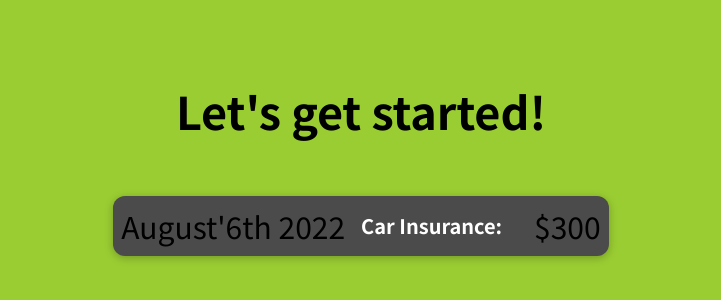
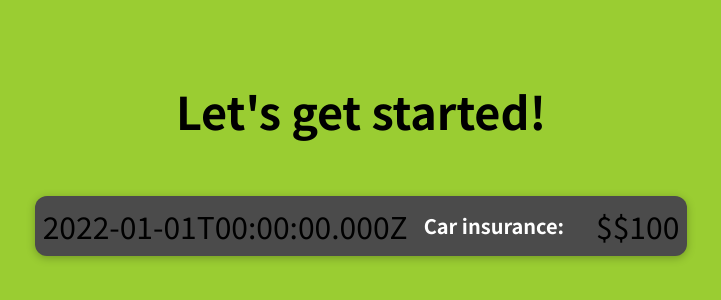
Before and after one commit to philsmirnoff/tutorial, a React (Create React App) app in the folder udemy/01-starting-setup/: page / in a window 1280 px wide. Shown: the part 244-544 px from the top of the page, without its empty margins (279-1000 px from the left). Built offline with nearby package versions, Linux system fonts and the light colour scheme.

Commit message:
add dynamic data

```diff
--- a/udemy/01-starting-setup/src/components/ExpenseItem.js
+++ b/udemy/01-starting-setup/src/components/ExpenseItem.js
@@ -2,12 +2,16 @@ import React from 'react';
 import './ExpenseItem.css';
 
 function ExpenseItem() {
+  const expenseDate = new Date(2022, 0, 1);
+  const expenseTitle = 'Car insurance';
+  const expenseAmount = '$100';
+
   return (
     <div className="expense-item">
-      <div>August'6th 2022</div>
+      <div>{expenseDate.toISOString()}</div>
       <div className="expense-item__description">
-        <h2>Car Insurance:</h2>
-        <div className="expense-item_price">$300</div>
+        <h2>{expenseTitle}:</h2>
+        <div className="expense-item_price">${expenseAmount}</div>
       </div>
     </div>
   )
```
